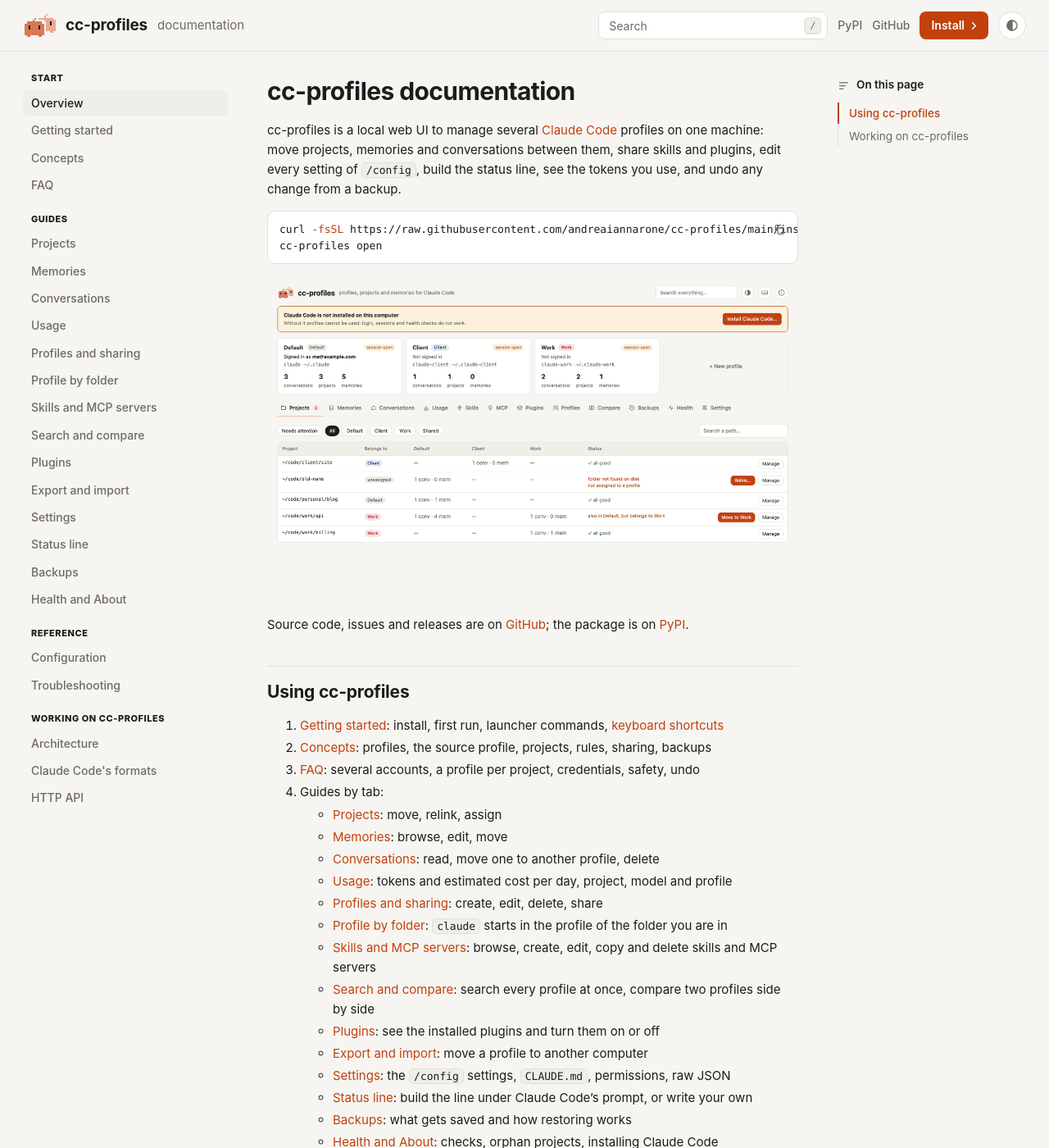
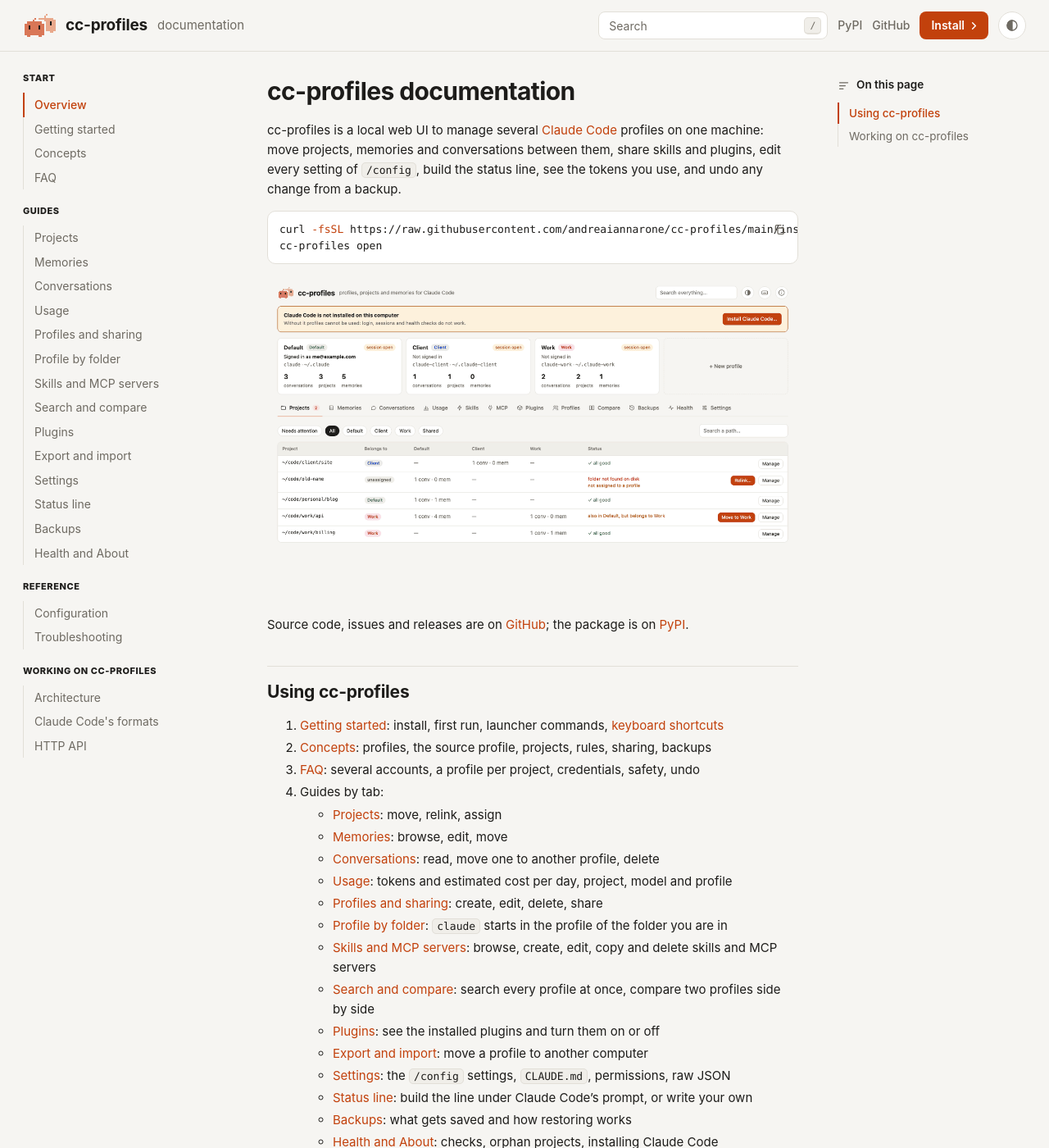
Before and after one commit to andreaiannarone/cc-profiles, a Jekyll site: the page built from docs/README.md, in a window 1280 px wide and 1400 px high. Shown: the whole window at 82% size. Built offline with Jekyll 4.4.1, drawn with Linux system fonts in a browser that asks for light colours; our own code applies the rules of GitHub Pages for plain Markdown files.

Commit message:
Docs site: sidebar styled like On this page

```diff
--- a/docs/assets/site.css
+++ b/docs/assets/site.css
@@ -105,11 +105,13 @@ a:hover { text-decoration: underline; }
 .side::-webkit-scrollbar-thumb, .toc::-webkit-scrollbar-thumb { border-right: 8px solid; border-color: inherit; border-radius: 8px; }
 @media (prefers-reduced-motion: reduce) { .side, .toc { transition: none; } }
 .side summary { display: none; }
-.ngroup { display: grid; gap: 1px; margin-bottom: 16px; }
-.nlabel { font-size: 11px; font-weight: 800; text-transform: uppercase; letter-spacing: .05em; color: var(--text); padding: 0 10px 4px; }
-.side a { display: block; padding: 5px 10px; border-radius: 7px; color: var(--muted); font-weight: 550; font-size: 14px; }
-.side a:hover { color: var(--text); background: var(--panel-2); text-decoration: none; }
-.side a.on { color: var(--text); background: var(--panel-2); }  /* the page you are on looks like a hovered link */
+.ngroup { display: grid; gap: 0; margin-bottom: 18px; }
+.nlabel { font-size: 11px; font-weight: 800; text-transform: uppercase; letter-spacing: .05em; color: var(--text); padding: 0 0 8px; }
+/* links like On this page: a thin line on the left, the current page in orange with its own bar */
+.side a { display: block; padding: 5px 0 5px 12px; border-left: 2px solid transparent; color: var(--muted); font-size: 14px; line-height: 1.4;
+  background: linear-gradient(var(--line), var(--line)) 0 0 / 1px 100% no-repeat border-box; }
+.side a:hover { color: var(--text); text-decoration: none; }
+.side a.on { color: var(--accent); border-left-color: var(--accent); font-weight: 550; }
 
 /* the page */
 .doc { min-width: 0; }
```
Also changed, not shown: CHANGELOG.md.
